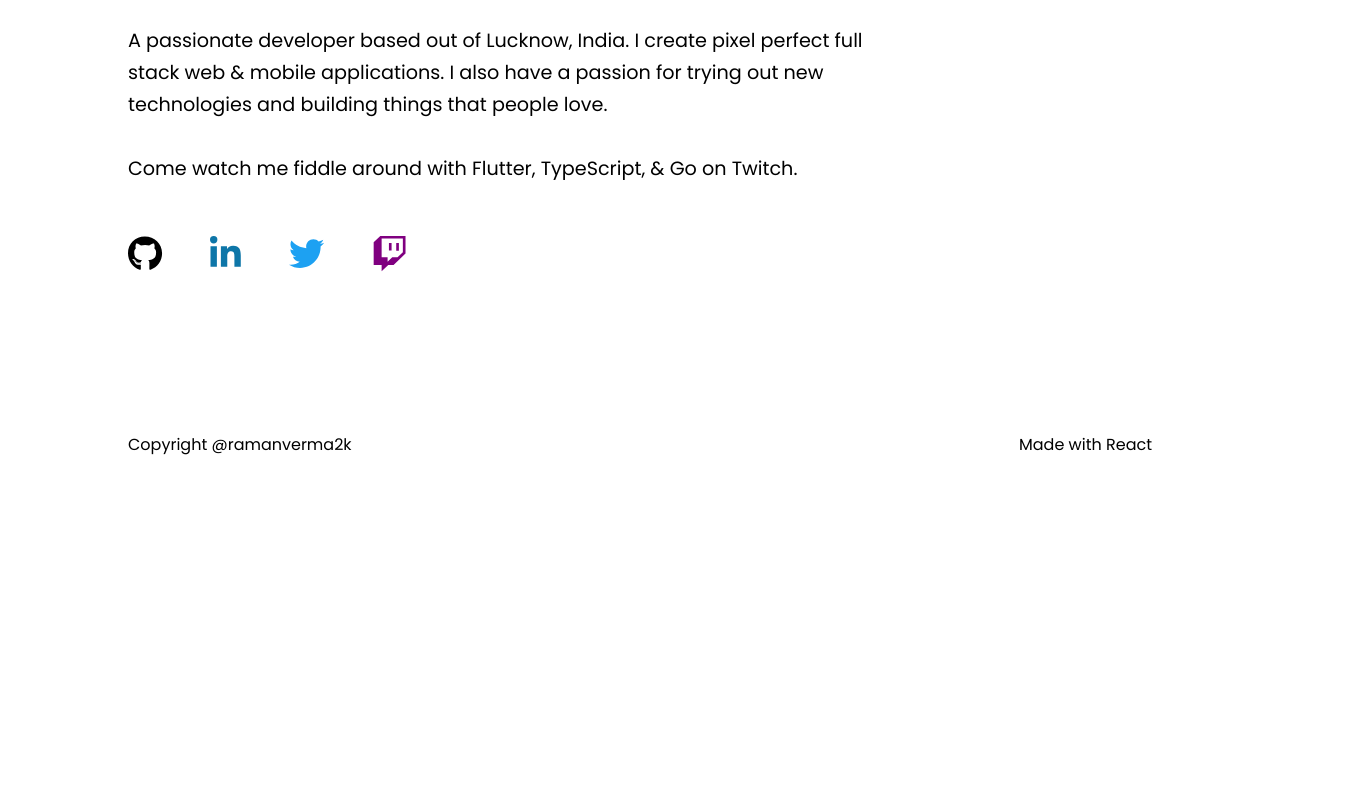
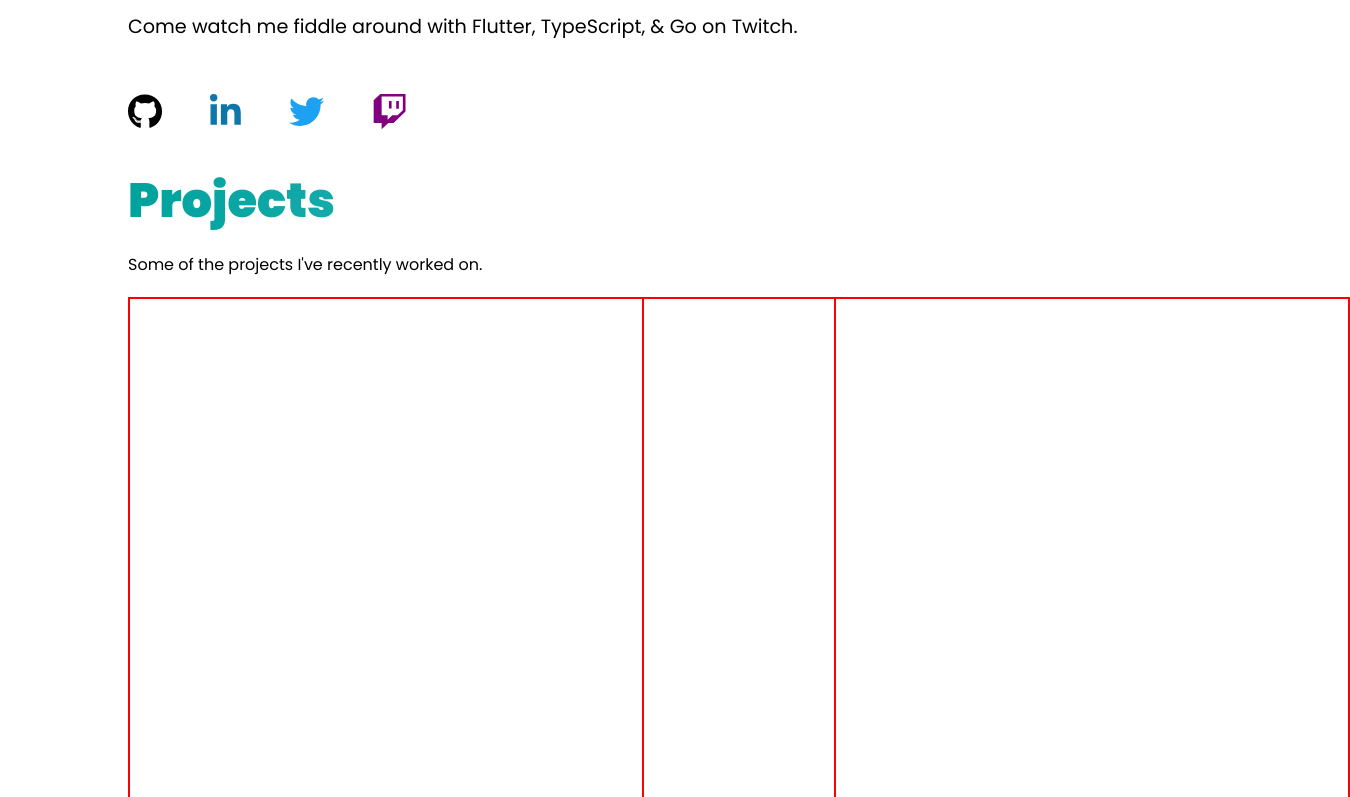
Before and after one commit to ramanverma2k/port_web, a React (Vite) app: page / in a window 1280 px wide. Shown: the part 323-1120 px from the top of the page, 1350 px wide, since content can reach past the window. Before the commit the page ends 800 px from the top, so only its background shows below. Built offline with nearby package versions, Linux system fonts and the light colour scheme.

Commit message:
routes/home: add projects section & card component

```diff
--- /dev/null
+++ b/src/components/GridCard.module.css
@@ -0,0 +1,4 @@
+.card {
+    height: calc(100vh - 12rem);
+    width: calc(100vh - 6rem);
+}
--- /dev/null
+++ b/src/components/GridCard.tsx
@@ -0,0 +1,5 @@
+import style from './GridCard.module.css';
+
+export default function ProjectCard() {
+  return <div className={style.card} style={{ border: '2px solid red' }} />;
+}
--- a/src/routes/Home.module.css
+++ b/src/routes/Home.module.css
@@ -3,7 +3,6 @@
     flex-direction: column;
     align-items: flex-start;
     justify-content: center;
-    height: 100vh;
 }
 
 .heading {
@@ -11,6 +10,7 @@
     font-weight: 900;
     padding: 2rem 0;
     margin-bottom: 0;
+
     background: var(--gopher-gradient);
     -webkit-background-clip: text;
     -webkit-text-fill-color: transparent;
@@ -21,3 +21,21 @@
     font-size: 1.2rem;
     font-weight: normal;
 }
+
+.subheading {
+    font-size: 3rem;
+    font-weight: 900;
+    padding: 2rem 0;
+    margin-bottom: 0;
+    line-height: 0;
+
+    background: var(--gopher-gradient);
+    -webkit-background-clip: text;
+    -webkit-text-fill-color: transparent;
+}
+
+.grid {
+    display: grid;
+    grid-template-columns: repeat(2, minmax(0, 1fr));
+    gap: 0.2rem;
+}
--- a/src/routes/Home.tsx
+++ b/src/routes/Home.tsx
@@ -1,5 +1,6 @@
 import SocialLinks from '../components/SocialLinks';
 import style from './Home.module.css';
+import GridCard from '../components/GridCard';
 
 function Home() {
   return (
@@ -14,6 +15,19 @@ function Home() {
         Come watch me fiddle around with Flutter, TypeScript, &amp; Go on Twitch.
       </p>
       <SocialLinks />
+      <section className={style.projects}>
+        <h2 className={style.subheading}>Projects</h2>
+        <p>Some of the projects I&apos;ve recently worked on.</p>
+        <div className={style.grid}>
+          {/* Temporary:
+              Array is only used to generate dummy <GridCard /> component.
+              It will be replaced with real data later.
+           */}
+          {[1, 2, 3, 4].map((i) => (
+            <GridCard key={i} />
+          ))}
+        </div>
+      </section>
     </main>
   );
 }
```
